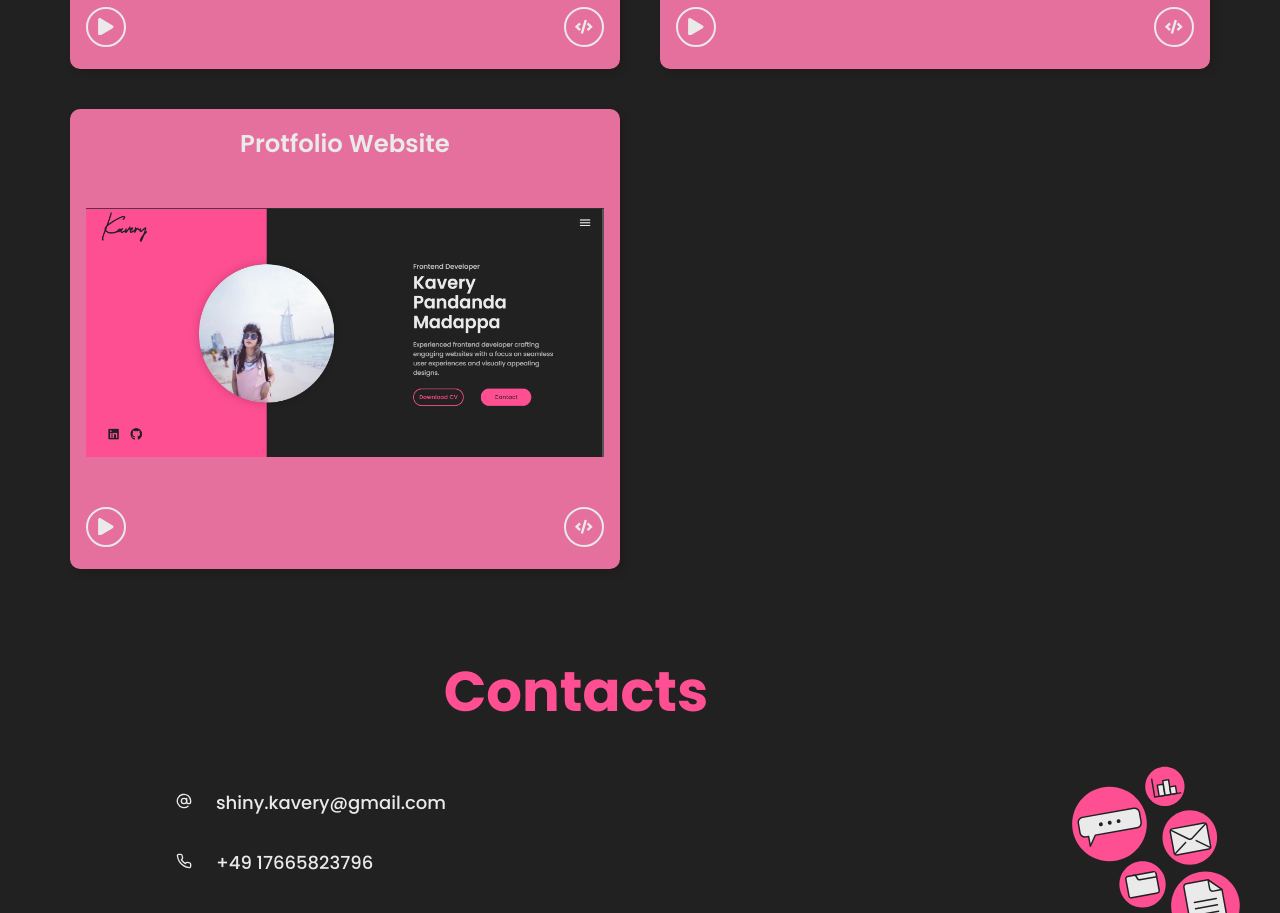
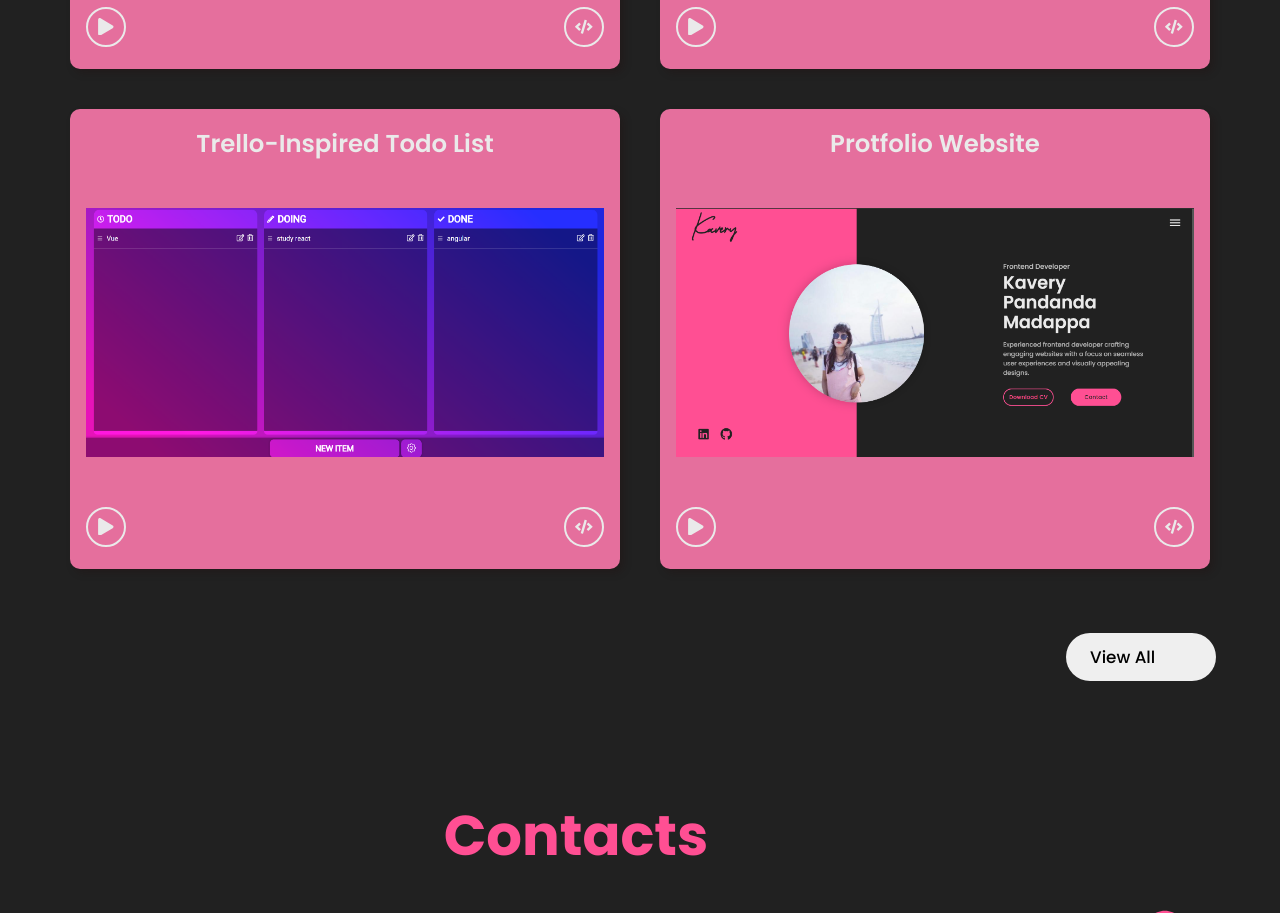
Before and after one commit to Kavery-pm/shinyKaveryProtfolio, a React (Create React App) app: page / in a window 1280 px wide. Shown: the part 2660-3573 px from the top of the page. Built offline with nearby package versions, Linux system fonts and the light colour scheme; a web font is replaced by a local one.

Commit message:
added a new project

```diff
--- a/src/data/ProjectsData.js
+++ b/src/data/ProjectsData.js
@@ -1,6 +1,7 @@
 import FilterCountry from '../assets/projectImage/FilterCountry.png';
 import FoodApp from '../assets/projectImage/FoodApp.png';
 import Protfoili from '../assets/projectImage/Protfoili.png';
+import todo from '../assets/projectImage/todo.png';
 
 export const ProjectsData = [
     {
@@ -23,6 +24,16 @@ export const ProjectsData = [
 },
 {
     id: 3,
+    projectName: 'Trello-Inspired Todo List ',
+    projectDesc: 'Trello inspired todo-list developed with React, TypeScript, Styled Components, and Redux. this responsive solution empowers you to add, edit, and delete items effortlessly. It provides intuitive drag and drop functionality for seamless organization and you can also Customize your Todo List with color theme options, reflecting your personal style. ',
+    tags: ['React', 'HTML' ,'CSS', 'typescript','redux-toolkit','styled components'],
+    code: 'https://github.com/Kavery-pm/trello-todo',
+    demo: 'https://trello-todo-ten.vercel.app/',
+    image: todo
+},
+
+{
+    id: 4,
     projectName: 'Protfolio Website',
     projectDesc: 'Protfolio website developed using react,material ui',
     tags: ['React', 'HTML' ,'CSS', 'material-ui'],
```
Also changed, not shown: src/assets/projectImage/todo.png (added).
